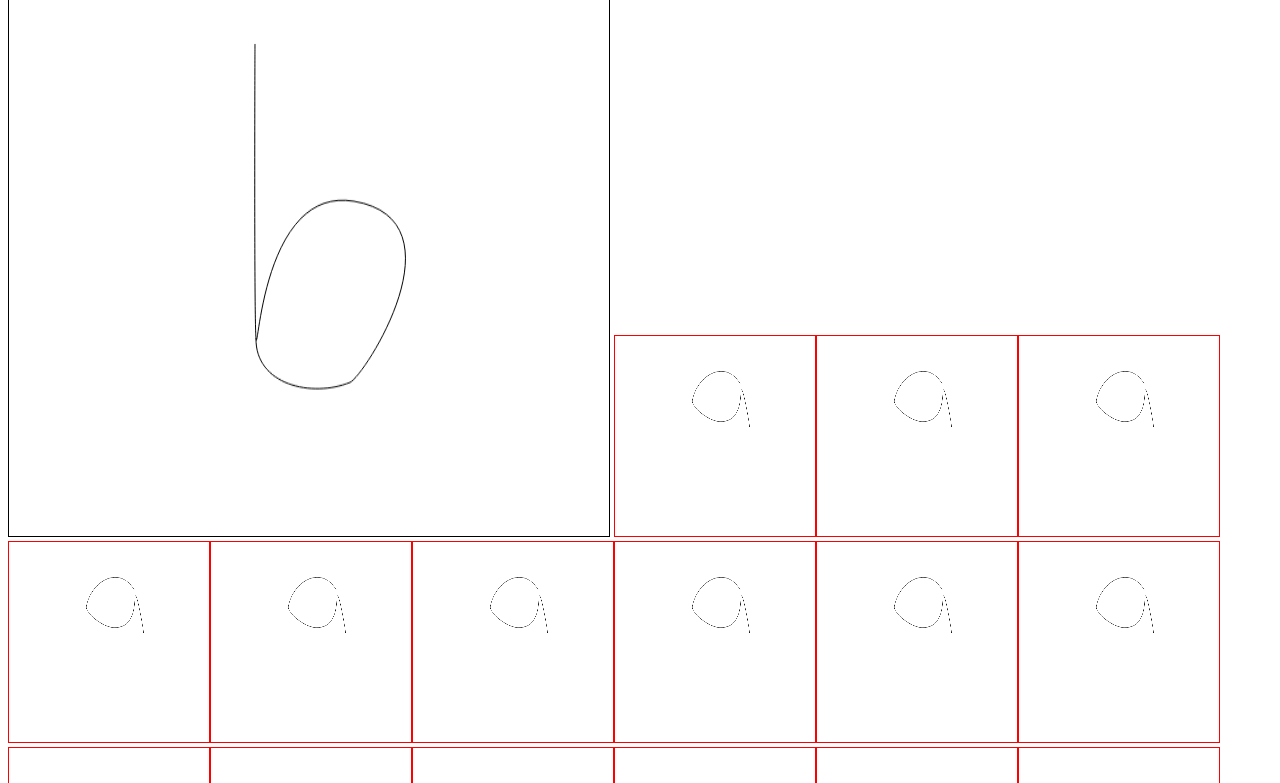
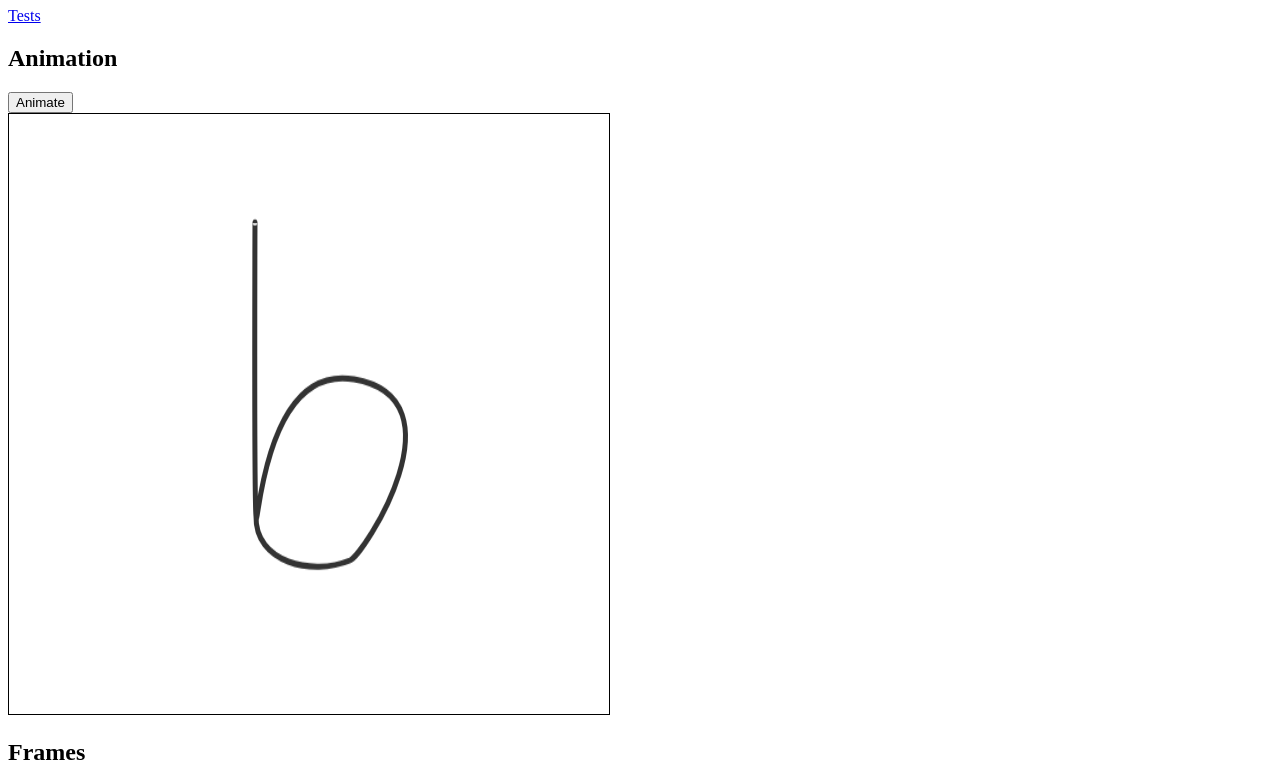
Before and after one commit to vaughankg/biro, a plain HTML site: page temp.html in a window 1280 px wide. Shown: the part 73-856 px from the top of the page. Drawn offline with Linux system fonts and the light colour scheme.

Commit message:
fleshed out the project a bit

```diff
--- /dev/null
+++ b/letters.js
@@ -0,0 +1,22 @@
+// Each letter is comprised of 4 quadratic bezier curves. The end point of each curve is the start point of the next one, thus a letter is one continuous line.
+
+var letters = {
+  'Nil': [
+    [ [300, 250], [300, 250], [300, 250], [300, 250] ],
+    [ [300, 250], [300, 250], [300, 250], [300, 250] ],
+    [ [300, 250], [300, 250], [300, 250], [300, 250] ],
+    [ [300, 250], [300, 250], [300, 250], [300, 250] ]
+  ],
+  'A': [
+    [ [376, 120], [333, 58 ], [248, 95 ], [232, 161] ],
+    [ [232, 161], [228, 176], [279, 213], [315, 214] ],
+    [ [315, 214], [367, 215], [376, 176], [378, 139] ],
+    [ [378, 139], [381, 108], [408, 240], [403, 226] ]
+  ],
+  'B': [
+    [ [246, 91 ], [246, 76 ], [245, 320], [247, 335] ],
+    [ [247, 335], [249, 354], [253, 208], [345, 221] ],
+    [ [345, 221], [456, 237], [355, 367], [341, 372] ],
+    [ [341, 372], [303, 385], [246, 374], [247, 335] ]
+  ]
+}
--- /dev/null
+++ b/main.js
@@ -0,0 +1,24 @@
+//hardCoded CONST======================================
+var numberOfInterpolations = 3,
+    HEIGHT = 500,
+    WIDTH = 600,
+
+// MAIN================================================
+
+startFrame = letters['A'];
+endFrame = letters['B'];
+
+var frames = generateFrames(startFrame, endFrame, numberOfInterpolations);
+
+var canvases = generateCanvases(document.querySelector("body"), frames.length);
+
+var animationCanvas = document.querySelector("#output"),
+    animationCtx = animationCanvas.getContext("2d");
+
+drawFramesToCanvases(frames, canvases);
+
+var anim = function(){
+ return animate(frames, 1, animationCtx);
+}
+
+anim();
--- a/temp.html
+++ b/temp.html
@@ -2,10 +2,11 @@
 <html>
 <head>
   <meta charset="utf-8">
-  <title>JS Bin</title>
+  <title>Biro</title>
 </head>
 
 <style>
+
 canvas {
   border: solid red 1px;
   height: 200px;
@@ -16,12 +17,20 @@ canvas.animationZone {
   border: solid black 1px;
   height: 600px;
   width: 600px;
+  margin: 0 auto;
 }
 
-
+button { display: block; }
 </style>
 <body>
+  <h1>Biro</h1>
+  <a href="tests.html">Tests</a>
+  <h2>Animation</h2>
+  <button onClick="anim();">Animate</button>
   <canvas id="output" class="animationZone" height="500" width="600"></canvas>
+  <h2>Frames</h2>
 </body>
+  <script src="letters.js"></script>
   <script src="temp.js"></script>
+  <script src="main.js"></script>
 </html>
--- a/temp.js
+++ b/temp.js
@@ -15,43 +15,20 @@ more letters
 view-source:http://www.victoriakirst.com/beziertool/script.js
 http://www.victoriakirst.com/beziertool/
 https://developer.mozilla.org/en-US/docs/Web/Guide/HTML/Canvas_tutorial/Drawing_shapes
-
-test: A generated frame should be a continiius line. ie the start point of one curve is the end point of another
 */
 
-//hardCoded CONST======================================
-var numberOfInterpolations = 5,
-    HEIGHT = 500,
-    WIDTH = 600,
-    hw = WIDTH/2,
-    hh = HEIGHT/2;
-
-// Each letter is comprised of 4 quadratic bezier curves. The end point of each curve is the start point of the next one, thus a letter is one continuous line.
-
-var letters = {
-  'Nil': [
-    [ [hw, hh], [hw, hh], [hw, hh], [hw, hh] ],
-    [ [hw, hh], [hw, hh], [hw, hh], [hw, hh] ],
-    [ [hw, hh], [hw, hh], [hw, hh], [hw, hh] ],
-    [ [hw, hh], [hw, hh], [hw, hh], [hw, hh] ]
-  ],
-  'A': [
-    [ [376, 120], [333, 58 ], [248, 95 ], [232, 161] ],
-    [ [232, 161], [228, 176], [279, 213], [315, 214] ],
-    [ [315, 214], [367, 215], [376, 176], [378, 139] ],
-    [ [378, 139], [381, 108], [408, 240], [403, 226] ]
-  ],
-  'B': [
-    [ [246, 91 ], [246, 76 ], [245, 320], [247, 335] ],
-    [ [247, 335], [249, 354], [253, 208], [345, 221] ],
-    [ [345, 221], [456, 237], [355, 367], [341, 372] ],
-    [ [341, 372], [303, 385], [246, 374], [247, 335] ]
-  ]
+// maps to interpolate fnciotn right now but might use a differnt logic int he future.
+function generateFrames(startFrame, endFrame, num){
+  return interpolate(startFrame, endFrame, num);
 }
 
-drawAnimationAndReferenceFrames(letters['A'], letters['B'], numberOfInterpolations);
-
-//TESTING===============================================
+// Takes a set of frames and draws then 1-to-1 on a set of canvas objects.
+function drawFramesToCanvases(frames, canvases){
+  if (frames.length != canvases.length) throw "Frames canvases must have the same cardinality.";
+  for (var i = 0; i < canvases.length; i++){
+    drawLetter(canvases[i].ctx, frames[i]);
+  }
+}
 
 //Generate Canvases for Testing
 function generateCanvases(el, num){
@@ -70,52 +47,12 @@ function generateCanvases(el, num){
   return canvases
 }
 
-function generateFramesAndCanvases(targetEl, startFrame, endFrame, num){
-  /*
-  Old Code
-  for (var i = 0;  i < canvases.length; i++){
-    ctxs[i] = canvases[i].getContext("2d");
-  }
-
-  //DRAW Step per Frame
-  for (var i =0; i < frames.length; i++){
-   (ctxs[i+1], frames[i]);
-  }
-
-  */
-
-  var frames = interpolate(startFrame, endFrame, num);
-  var canvases = generateCanvases(targetEl, frames.length);
-  for (var i = 0; i < canvases.length; i++){
-    canvases[i].frame = frames[i];
-  }
-
-  return canvases;
-}
-
-function drawAnimationAndReferenceFrames(startFrame, endFrame, num){
-  var animationCanvas = document.querySelector("#output"),
-      animationCtx = animationCanvas.getContext("2d"),
-      animationFrames = [],
-      bodyTag = document.querySelector("body"),
-      stopFrames = generateFramesAndCanvases(bodyTag, startFrame, endFrame, num);
-
-  //Draw
-  for (var i =0; i < stopFrames.length; i++){
-    drawLetter(stopFrames[i].ctx, stopFrames[i].frame);
-    animationFrames.push(stopFrames[i].frame);
-  }
-
-    //Animate
-  animate(animationFrames, 1, animationCtx);
-
-}
-
-
 //UTILS=============================================================
 
 function drawLetter(ctx, curves){
   ctx.beginPath();
+  ctx.lineWidth = 5;
+  ctx.strokeStyle = "#333";
   curves.forEach(function (curveCoord) {
     var startPoint = curveCoord[0],
         cPoint1 = curveCoord[1],
```
Also changed, not shown: tests.html (added, +57 -0 lines), tests.js (added, +32 -0 lines), 1 other file.
